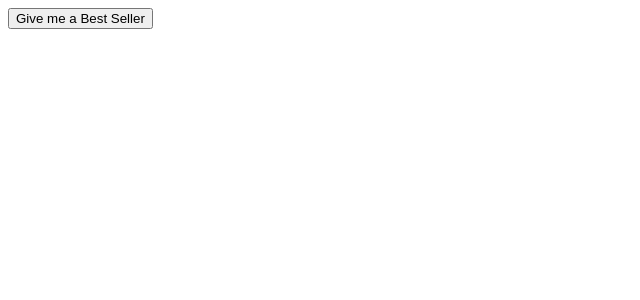
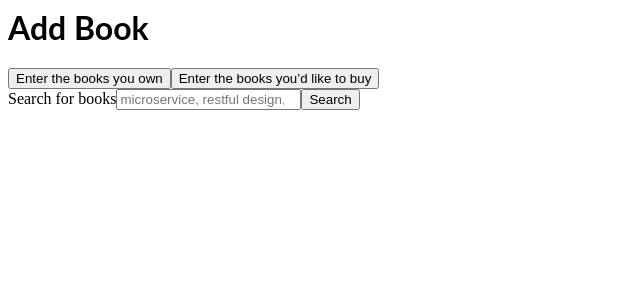
Before and after one commit to WandoChocolates/bookdatabase, a React (Create React App) app: page / in a window 1280 px wide. Shown: the top 300 px of the page, without its empty margins (0-640 px from the left). Built offline with nearby package versions, Linux system fonts and the light colour scheme; no server answers.

Commit message:
book search with google books api tested

```diff
--- a/src/App.js
+++ b/src/App.js
@@ -1,6 +1,6 @@
 import React from "react";
 import "./style.css";
-import Book from './components/NYTtest';
+import Book from './components/Book';
 
 export default function App() {
   return (
--- /dev/null
+++ b/src/components/Book.js
@@ -0,0 +1,99 @@
+import React, {useState} from "react";
+
+export default function Book() {
+  const [state, setState] = useState({
+    error: null,
+    isLoaded: false,
+    items: [],
+    rank: 0,
+    title: "",
+    author: "",
+    book_image: "",
+    amazon_product_url: ""
+  });
+
+  const [searchTerm, setSearchTerm] = useState('');
+  const [books, setBooks] = useState({ items: [] });
+
+  const onInputChange = (e) => {
+    setSearchTerm(e.target.value);
+  }
+
+  const API_URL = `https://www.googleapis.com/books/v1/volumes`;
+
+  const fetchBooks = async () => {
+    // Ajax call to API using Axios
+    const result = await axios.get(`${API_URL}?q=${searchTerm}`);
+    // Books result
+    setBooks(result.data);
+  }
+
+  // Submit handler
+  const onSubmitHandler = (e) => {
+    // Prevent browser refreshing after form submission
+    e.preventDefault();
+    // Call fetch books async function
+    fetchBooks();
+  }
+
+  const bookAuthors = authors => {
+    if (authors) {
+      if (authors.length <= 2) {
+        authors = authors.join(' and ');
+      } else if (authors.length > 2) {
+        let lastAuthor = ' and ' + authors.slice(-1);
+        authors.pop();
+        authors = authors.join(', ');
+        authors += lastAuthor;
+      }
+      return authors;
+    }
+  };
+
+  const handleBooksOwned = () => {}
+  const handleBooksToBuy = () => {}
+
+  console.log(books);
+
+  return (
+    <div>
+      <h1>Add Book</h1>
+      <button onClick={handleBooksOwned}>Enter the books you own</button>
+      <button onClick={handleBooksToBuy}>Enter the books you’d like to buy</button>
+
+      <section>
+        <form onSubmit={onSubmitHandler}>
+          <label>
+            <span>Search for books</span>
+            <input
+              type="search"
+              placeholder="microservice, restful design, etc.,"
+              value={searchTerm}
+              onChange={onInputChange}
+            />
+            <button type="submit">Search</button>
+          </label>
+        </form>
+        <ul>
+        {
+          books.items.map((book, index) => {
+            return (
+              <li key={index}>
+                <div>
+                  <img alt={`${book.volumeInfo.title} book`} src={`http://books.google.com/books/content?id=${book.id}&printsec=frontcover&img=1&zoom=1&source=gbs_api`} />
+                  <div>
+                    <h3>{book.volumeInfo.title}</h3>
+                    <p>{ bookAuthors(book.volumeInfo.authors) }</p>
+                    <p>{book.volumeInfo.publishedDate}</p>
+                  </div>
+                </div>
+                <hr />
+              </li>
+            );
+          })
+        }
+      </ul>
+      </section>
+    </div>
+  );
+}
```
Also changed, not shown: src/components/AddBook.js (deleted, +0 -31 lines).
